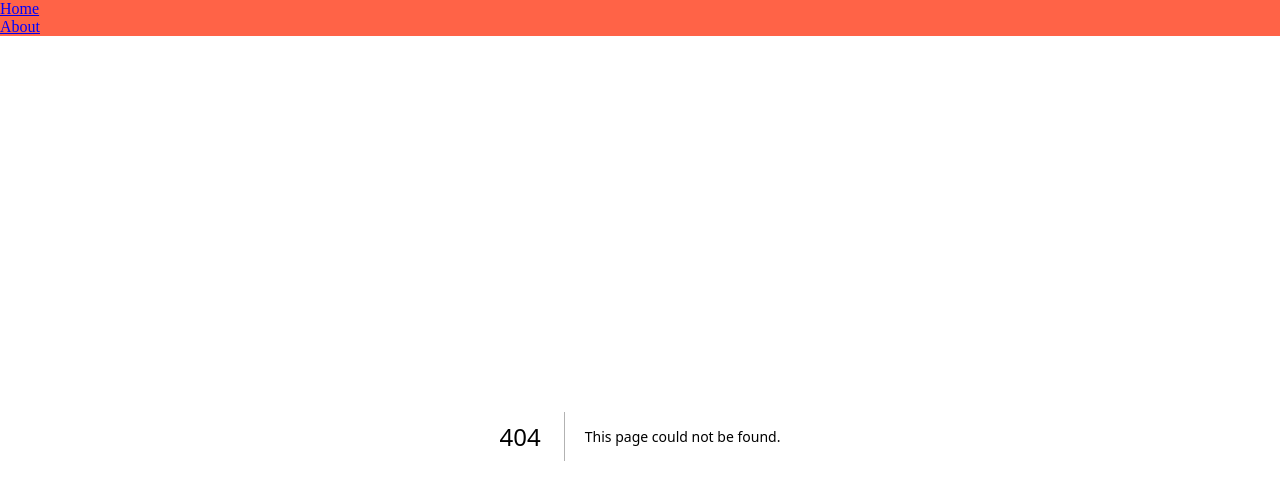
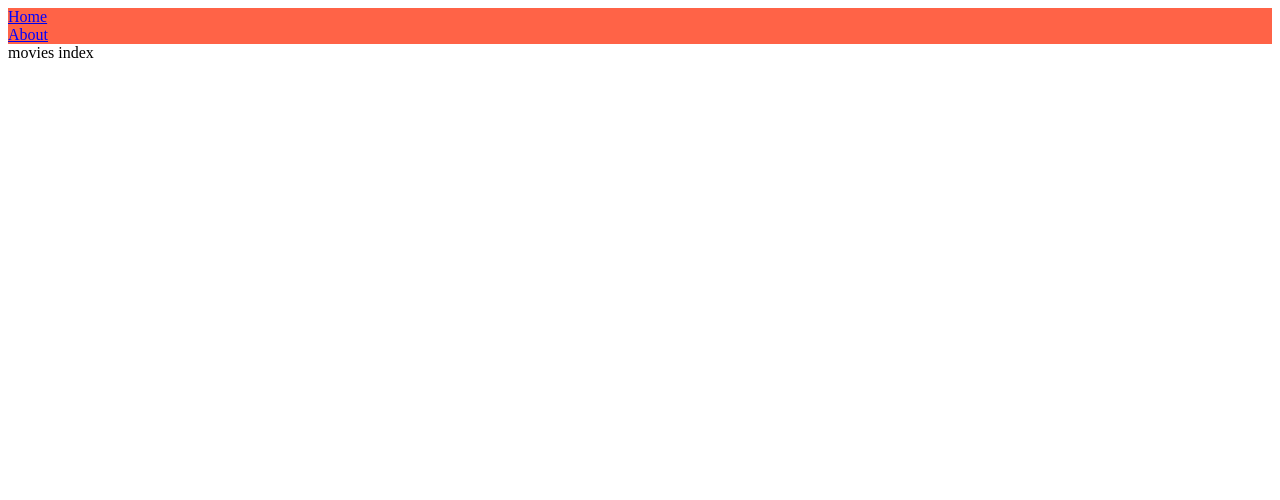
Before and after one commit to harenohee/nextjs-intro, a Next.js app: page /movies in a window 1280 px wide. Before the commit this address had no page. Shown: the top 500 px of the page. Built offline with nearby package versions, Linux system fonts and the light colour scheme.

Commit message:
Dynamic Routes

```diff
--- /dev/null
+++ b/pages/movies/all.js
@@ -0,0 +1,6 @@
+// /movies/all
+function all() {
+  return "movies all";
+}
+
+export default all;
--- /dev/null
+++ b/pages/movies/index.js
@@ -0,0 +1,6 @@
+// /movies
+function index() {
+  return "movies index";
+}
+
+export default index;
```
